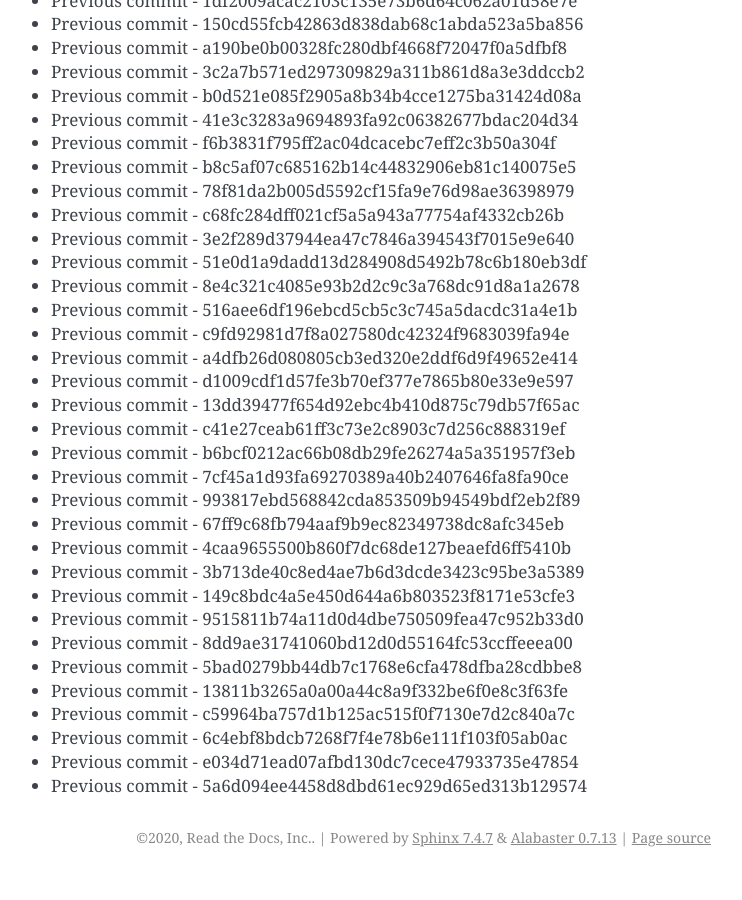
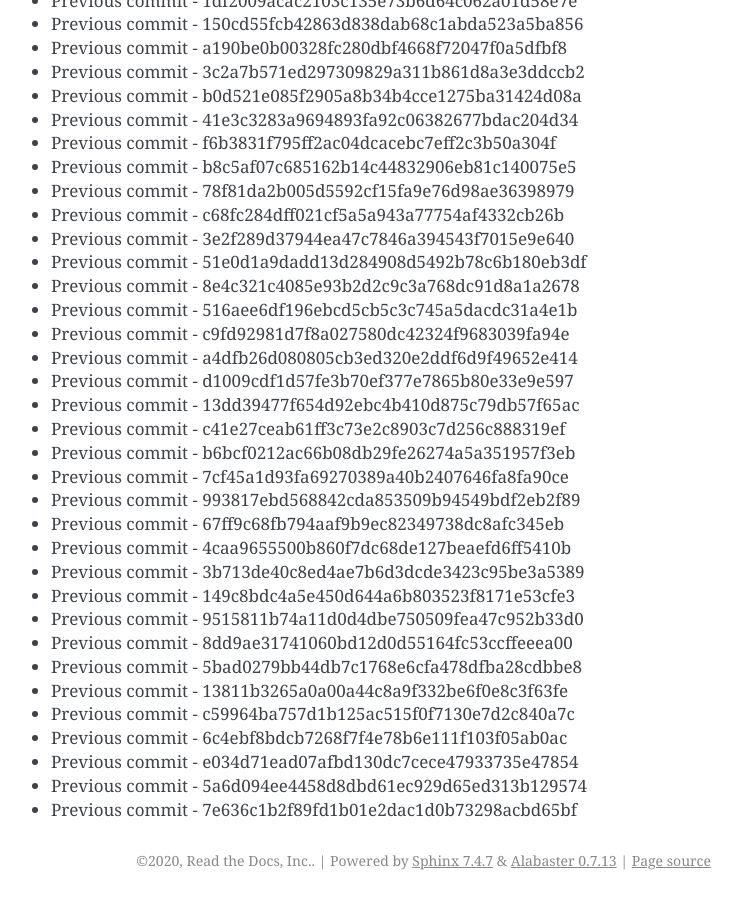
Before and after one commit to readthedocs/rtd-git-stresstest, a Sphinx documentation site: the page built from docs/updates.rst, in a window 1280 px wide and 900 px high, scrolled down 42942 px. Shown: the whole window, without its empty margins (399-1141 px from the left). Built offline with Sphinx 7.4.7, drawn with Linux system fonts in a browser that asks for light colours; before the commit the page ends 43819 px from its top, so only the background shows below that.

Commit message:
Generating commit from previous: 7e636c1b2f89fd1b01e2dac1d0b73298acbd65bf

```diff
--- a/docs/updates.rst
+++ b/docs/updates.rst
@@ -1836,3 +1836,4 @@ It can be tested for any performance characteristics.
 * Previous commit - 6c4ebf8bdcb7268f7f4e78b6e111f103f05ab0ac
 * Previous commit - e034d71ead07afbd130dc7cece47933735e47854
 * Previous commit - 5a6d094ee4458d8dbd61ec929d65ed313b129574
+* Previous commit - 7e636c1b2f89fd1b01e2dac1d0b73298acbd65bf
```
